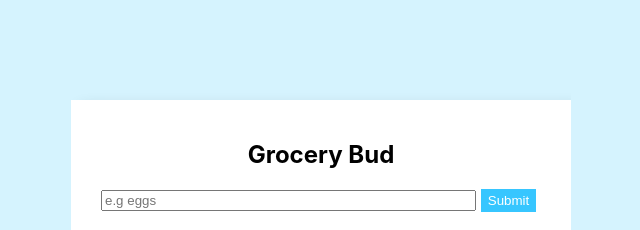
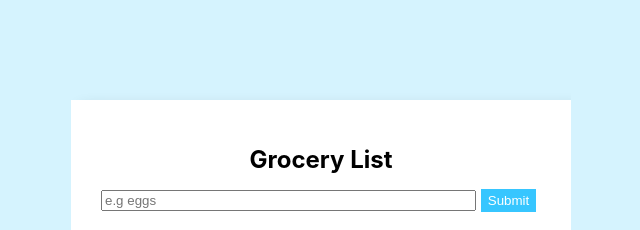
Before and after one commit to tokeh-hub/grocery-bud, a React (Create React App) app: page / in a window 1280 px wide. Shown: the top 230 px of the page, without its empty margins (319-959 px from the left). Built offline with nearby package versions, Linux system fonts and the light colour scheme.

Commit message:
changed css features

```diff
--- a/src/App.css
+++ b/src/App.css
@@ -29,9 +29,8 @@ input{
 }
 h2{
   text-align: center;
-  margin-bottom: 20px;
-  margin-top: 10px;
-
+  margin-bottom: 15px;
+  margin-top: 15px;
 }
 button{
   width: 55px;
@@ -79,6 +78,8 @@ article{
   color:rgb(5, 94, 5);
   font-size: 12px;
   font-weight: 600;
+  margin-top: 10px;
+  margin-bottom: 10px
 }
 .alert-danger{
   background-color: rgb(252, 132, 132);
@@ -87,6 +88,8 @@ article{
   color: rgb(104, 5, 5);
   font-size: 12px;
   font-weight: 600;
+  margin-top: 10px;
+  margin-bottom: 10px
 }
 .list{
   margin-top: 10px;
@@ -167,6 +170,8 @@ article:hover{
   .alert-success{
     width: 250px;
     margin-left: 12px;
+    margin-top: 10px;
+    margin-bottom: 10px;
   }
 
 }
--- a/src/App.js
+++ b/src/App.js
@@ -67,7 +67,7 @@ function App() {
     <div className="container">
       <form onSubmit={handleSubmit} >
         {alert.show && <Alert {...alert} showAlert={showAlert}/>}
-      <h2>Grocery Bud</h2>
+      <h2>Grocery List</h2>
         <input type='text' placeholder='e.g eggs' autoFocus={true} value={name} onChange={e =>  {setName(e.target.value)}} ></input>
         <button type='submit'>{isEdit? 'Edit' : 'Submit'}</button>
       </form>
```
